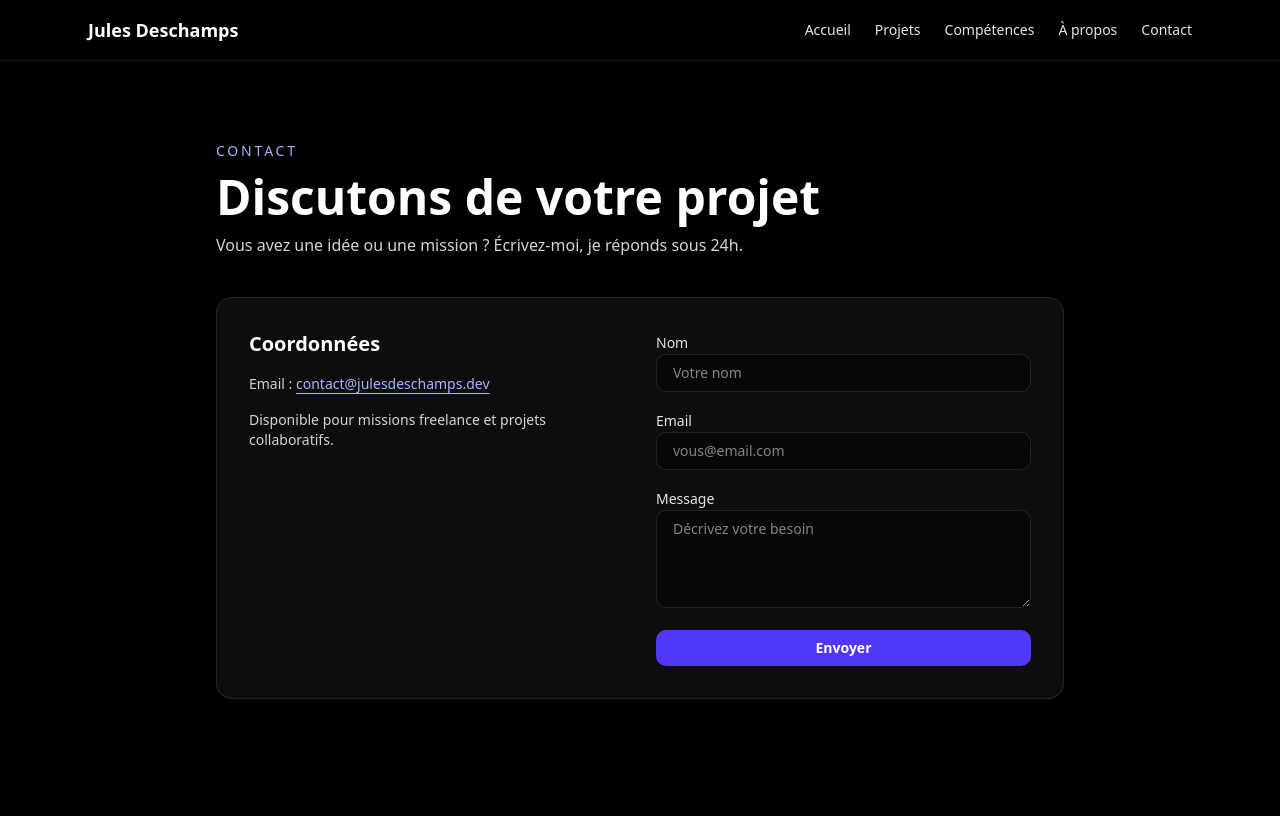
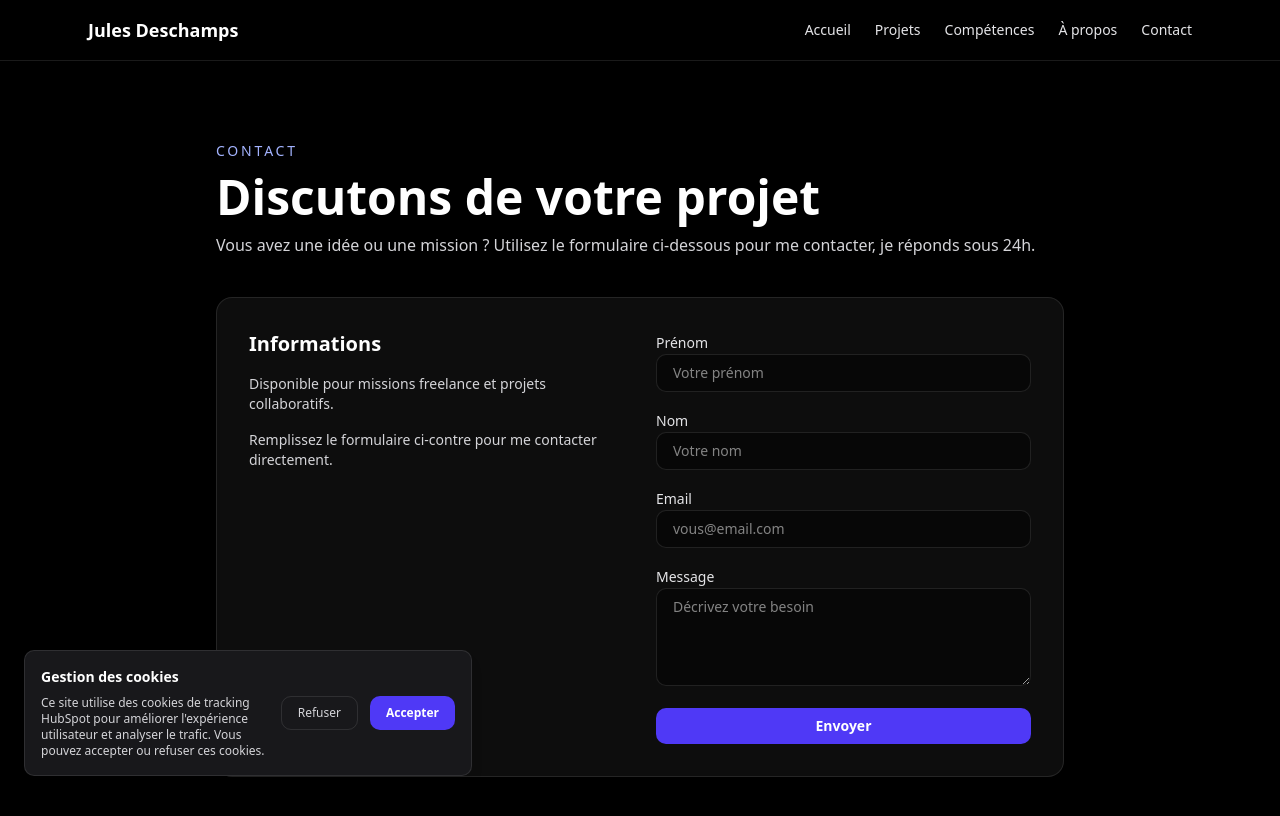
Before and after one commit to julesdeschamps24/portfolio, a Next.js app: page /contact in a window 1280 px wide. Shown: the top 816 px of the page. Built offline with nearby package versions, Linux system fonts and the light colour scheme.

Commit message:
Enhance contact form functionality with HubSpot integration, add cookie consent management, and improve image optimization settings

```diff
--- a/app/api/contact/route.ts
+++ b/app/api/contact/route.ts
@@ -1,11 +1,10 @@
 import { NextResponse } from "next/server";
-import nodemailer from "nodemailer";
+import { HUBSPOT } from "@/lib/constants";
 
 const MAX_BODY_SIZE = 5000;
 const MAX_NAME_LENGTH = 100;
 const MAX_EMAIL_LENGTH = 200;
 const MAX_MESSAGE_LENGTH = 2000;
-const DEFAULT_SMTP_PORT = 587;
 
 function isValidEmail(email: string): boolean {
   return /^[^\s@]+@[^\s@]+\.[^\s@]+$/.test(email);
@@ -16,37 +15,16 @@ function badRequest(message: string): NextResponse {
 }
 
 interface ContactPayload {
-  name?: unknown;
+  firstname?: unknown;
+  lastname?: unknown;
   email?: unknown;
   message?: unknown;
+  pageUri?: unknown;
+  pageName?: unknown;
+  hutk?: unknown;
 }
 
 export async function POST(request: Request) {
-  const {
-    SMTP_HOST,
-    SMTP_PORT,
-    SMTP_USER,
-    SMTP_PASS,
-    SMTP_SECURE,
-    CONTACT_FROM,
-    CONTACT_TO,
-  } = process.env;
-
-  if (
-    !SMTP_HOST ||
-    !SMTP_PORT ||
-    !SMTP_USER ||
-    !SMTP_PASS ||
-    !CONTACT_FROM ||
-    !CONTACT_TO
-  ) {
-    console.error("Missing SMTP configuration");
-    return NextResponse.json(
-      { ok: false, message: "Configuration SMTP manquante." },
-      { status: 500 },
-    );
-  }
-
   const rawBody = await request.text();
   if (rawBody.length > MAX_BODY_SIZE) {
     return badRequest("Requête trop volumineuse.");
@@ -60,17 +38,33 @@ export async function POST(request: Request) {
   }
 
   const contactData = payload as ContactPayload;
-  const name =
-    typeof contactData.name === "string" ? contactData.name.trim() : "";
+  const firstname =
+    typeof contactData.firstname === "string"
+      ? contactData.firstname.trim()
+      : "";
+  const lastname =
+    typeof contactData.lastname === "string"
+      ? contactData.lastname.trim()
+      : "";
   const email =
     typeof contactData.email === "string" ? contactData.email.trim() : "";
   const message =
     typeof contactData.message === "string" ? contactData.message.trim() : "";
+  const pageUri =
+    typeof contactData.pageUri === "string" ? contactData.pageUri : "";
+  const pageName =
+    typeof contactData.pageName === "string" ? contactData.pageName : "";
+  const hutk =
+    typeof contactData.hutk === "string" ? contactData.hutk : null;
 
-  if (!name || !email || !message) {
+  // Validation des champs requis
+  if (!firstname || !lastname || !email || !message) {
     return badRequest("Tous les champs sont requis.");
   }
-  if (name.length > MAX_NAME_LENGTH) {
+  if (firstname.length > MAX_NAME_LENGTH) {
+    return badRequest("Prénom trop long.");
+  }
+  if (lastname.length > MAX_NAME_LENGTH) {
     return badRequest("Nom trop long.");
   }
   if (email.length > MAX_EMAIL_LENGTH || !isValidEmail(email)) {
@@ -80,38 +74,63 @@ export async function POST(request: Request) {
     return badRequest("Message trop long.");
   }
 
-  const transporter = nodemailer.createTransport({
-    host: SMTP_HOST,
-    port: Number(SMTP_PORT) || DEFAULT_SMTP_PORT,
-    secure: SMTP_SECURE === "true" || SMTP_SECURE === "1",
-    auth: {
-      user: SMTP_USER,
-      pass: SMTP_PASS,
+  // Construction du payload HubSpot
+  const hubspotPayload: {
+    fields: Array<{ name: string; value: string }>;
+    context: {
+      pageUri: string;
+      pageName: string;
+      hutk?: string;
+    };
+    // TODO: Si HubSpot requiert un consentement RGPD, ajouter ici :
+    // legalConsentOptions: { ... }
+  } = {
+    fields: [
+      { name: HUBSPOT.FIELD_MAPPING.firstname, value: firstname },
+      { name: HUBSPOT.FIELD_MAPPING.lastname, value: lastname },
+      { name: HUBSPOT.FIELD_MAPPING.email, value: email },
+      // TODO: Si le champ "Message" dans HubSpot n'a pas le nom interne "message",
+      // modifier HUBSPOT.FIELD_MAPPING.message dans lib/constants.ts avec le nom interne correct
+      { name: HUBSPOT.FIELD_MAPPING.message, value: message },
+    ],
+    context: {
+      pageUri,
+      pageName,
     },
-  });
+  };
 
-  const html = `
-    <p><strong>Nom :</strong> ${name}</p>
-    <p><strong>Email :</strong> ${email}</p>
-    <p><strong>Message :</strong></p>
-    <p>${message.replace(/\n/g, "<br />")}</p>
-  `;
+  // Ajouter le cookie hubspotutk si présent
+  if (hutk) {
+    hubspotPayload.context.hutk = hutk;
+  }
 
   try {
-    await transporter.sendMail({
-      from: CONTACT_FROM,
-      to: CONTACT_TO,
-      replyTo: email,
-      subject: `Nouveau message de ${name}`,
-      text: `Nom: ${name}\nEmail: ${email}\n\n${message}`,
-      html,
+    const response = await fetch(HUBSPOT.ENDPOINT, {
+      method: "POST",
+      headers: {
+        "Content-Type": "application/json",
+      },
+      body: JSON.stringify(hubspotPayload),
     });
+
+    if (!response.ok) {
+      const errorText = await response.text();
+      console.error("Erreur HubSpot Forms API:", {
+        status: response.status,
+        statusText: response.statusText,
+        body: errorText,
+      });
+      return NextResponse.json(
+        { ok: false, message: "Échec de l'envoi" },
+        { status: 500 },
+      );
+    }
 
     return NextResponse.json({ ok: true });
   } catch (error) {
-    console.error("Erreur envoi email contact", error);
+    console.error("Erreur lors de l'envoi vers HubSpot:", error);
     return NextResponse.json(
-      { ok: false, message: "Erreur lors de l'envoi du message." },
+      { ok: false, message: "Échec de l'envoi" },
       { status: 500 },
     );
   }
--- a/app/contact/page.tsx
+++ b/app/contact/page.tsx
@@ -12,24 +12,18 @@ export default function ContactPage() {
             Discutons de votre projet
           </h1>
           <p className="text-base text-zinc-300">
-            Vous avez une idée ou une mission ? Écrivez-moi, je réponds sous 24h.
+            Vous avez une idée ou une mission ? Utilisez le formulaire ci-dessous pour me contacter, je réponds sous 24h.
           </p>
         </header>
 
         <section className="grid gap-8 rounded-2xl border border-white/10 bg-white/5 p-8 shadow-lg backdrop-blur md:grid-cols-2">
           <div className="space-y-4">
-            <h2 className="text-xl font-semibold">Coordonnées</h2>
+            <h2 className="text-xl font-semibold">Informations</h2>
             <p className="text-sm text-zinc-300">
-              Email :{" "}
-              <a
-                href="mailto:contact@julesdeschamps.dev"
-                className="text-indigo-300 underline underline-offset-4 hover:text-indigo-200"
-              >
-                contact@julesdeschamps.dev
-              </a>
+              Disponible pour missions freelance et projets collaboratifs.
             </p>
             <p className="text-sm text-zinc-300">
-              Disponible pour missions freelance et projets collaboratifs.
+              Remplissez le formulaire ci-contre pour me contacter directement.
             </p>
           </div>
 
--- a/app/layout.tsx
+++ b/app/layout.tsx
@@ -2,6 +2,8 @@ import type { Metadata } from "next";
 import { Geist, Geist_Mono } from "next/font/google";
 import "./globals.css";
 import { Navigation } from "@/components/navigation";
+import { CookieBanner } from "@/components/cookie-banner";
+import { HubSpotScript } from "@/components/hubspot-script";
 
 const geistSans = Geist({
   variable: "--font-geist-sans",
@@ -28,8 +30,11 @@ export default function RootLayout({
       <body
         className={`${geistSans.variable} ${geistMono.variable} antialiased bg-black text-white`}
       >
+        {/* HubSpot Tracking Script - chargé uniquement après consentement */}
+        <HubSpotScript />
         <Navigation />
         {children}
+        <CookieBanner />
       </body>
     </html>
   );
--- a/components/contact-form.tsx
+++ b/components/contact-form.tsx
@@ -12,6 +12,37 @@ type FormStatus = {
   message: string;
 };
 
+// Fonction utilitaire pour récupérer un cookie par son nom
+function getCookie(name: string): string | null {
+  if (typeof document === "undefined") return null;
+
+  const cookies = document.cookie.split(";");
+  for (const cookie of cookies) {
+    const trimmedCookie = cookie.trim();
+    if (!trimmedCookie) continue;
+
+    // Diviser uniquement sur le premier "=" pour gérer les valeurs contenant "="
+    const equalIndex = trimmedCookie.indexOf("=");
+    if (equalIndex === -1) continue;
+
+    const cookieName = trimmedCookie.substring(0, equalIndex);
+    const cookieValue = trimmedCookie.substring(equalIndex + 1);
+
+    if (cookieName === name) {
+      // Retourner même les valeurs vides pour gérer les cookies avec valeur vide
+      if (cookieValue) {
+        try {
+          return decodeURIComponent(cookieValue);
+        } catch {
+          return cookieValue;
+        }
+      }
+      return ""; // Retourner une chaîne vide si le cookie existe mais a une valeur vide
+    }
+  }
+  return null;
+}
+
 export function ContactForm({ className }: ContactFormProps) {
   const [formStatus, setFormStatus] = useState<FormStatus>({
     type: null,
@@ -21,14 +52,31 @@ export function ContactForm({ className }: ContactFormProps) {
 
   const handleSubmit = async (e: FormEvent<HTMLFormElement>) => {
     e.preventDefault();
+
+    // Protection anti-spam : vérifier le champ honeypot
+    const formData = new FormData(e.currentTarget);
+    const honeypot = formData.get("website") as string;
+    // Vérifier que le champ est vide (même avec uniquement des espaces, c'est suspect)
+    // Un utilisateur légitime ne devrait jamais interagir avec ce champ caché
+    if (honeypot && honeypot.length > 0) {
+      // Bot détecté, ne pas envoyer
+      return;
+    }
+
     setIsSubmitting(true);
     setFormStatus({ type: null, message: "" });
 
-    const formData = new FormData(e.currentTarget);
+    // Récupérer le cookie hubspotutk pour lier la soumission aux contacts existants
+    const hubspotutk = getCookie("hubspotutk");
+
     const data = {
-      name: formData.get("name") as string,
+      firstname: formData.get("firstname") as string,
+      lastname: formData.get("lastname") as string,
       email: formData.get("email") as string,
       message: formData.get("message") as string,
+      pageUri: typeof window !== "undefined" ? window.location.href : "",
+      pageName: typeof document !== "undefined" ? document.title : "",
+      hutk: hubspotutk, // Envoyé uniquement si présent
     };
 
     try {
@@ -66,13 +114,35 @@ export function ContactForm({ className }: ContactFormProps) {
 
   return (
     <form className={className} onSubmit={handleSubmit}>
+      {/* Champ honeypot pour protection anti-spam */}
+      <input
+        type="text"
+        name="website"
+        tabIndex={-1}
+        autoComplete="off"
+        className="hidden"
+        aria-hidden="true"
+      />
+
       <div className="space-y-2">
-        <label htmlFor="name" className="text-sm text-zinc-200">
+        <label htmlFor="firstname" className="text-sm text-zinc-200">
+          Prénom
+        </label>
+        <input
+          id="firstname"
+          name="firstname"
+          className="w-full rounded-lg border border-white/10 bg-black/40 px-4 py-2 text-sm text-white outline-none transition focus:border-indigo-400"
+          placeholder="Votre prénom"
+          required
+        />
+      </div>
+      <div className="space-y-2">
+        <label htmlFor="lastname" className="text-sm text-zinc-200">
           Nom
         </label>
         <input
-          id="name"
-          name="name"
+          id="lastname"
+          name="lastname"
           className="w-full rounded-lg border border-white/10 bg-black/40 px-4 py-2 text-sm text-white outline-none transition focus:border-indigo-400"
           placeholder="Votre nom"
           required
--- /dev/null
+++ b/components/cookie-banner.tsx
@@ -0,0 +1,59 @@
+"use client";
+
+import { motion, AnimatePresence } from "framer-motion";
+import { useCookieConsent } from "@/lib/hooks/use-cookie-consent";
+import { ANIMATION } from "@/lib/constants";
+
+export function CookieBanner() {
+  const { consentStatus, acceptCookies, rejectCookies, isMounted } =
+    useCookieConsent();
+
+  // Ne pas afficher avant le montage pour éviter l'hydratation mismatch
+  if (!isMounted || consentStatus !== "pending") {
+    return null;
+  }
+
+  return (
+    <AnimatePresence>
+      <motion.div
+        initial={{ y: 100, opacity: 0 }}
+        animate={{ y: 0, opacity: 1 }}
+        exit={{ y: 100, opacity: 0 }}
+        transition={{
+          duration: ANIMATION.FADE_DURATION,
+          ease: ANIMATION.EASING,
+        }}
+        className="fixed bottom-6 left-6 z-50 bg-zinc-900 border border-white/10 rounded-lg p-4 shadow-lg max-w-md"
+      >
+        <div>
+          <div className="flex flex-col gap-4 md:flex-row md:items-center md:justify-between">
+            <div className="flex-1">
+              <h3 className="text-sm font-semibold text-white mb-2">
+                Gestion des cookies
+              </h3>
+              <p className="text-xs text-zinc-300">
+                Ce site utilise des cookies de tracking HubSpot pour améliorer
+                l'expérience utilisateur et analyser le trafic. Vous pouvez
+                accepter ou refuser ces cookies.
+              </p>
+            </div>
+            <div className="flex gap-3 flex-shrink-0">
+              <button
+                onClick={rejectCookies}
+                className="px-4 py-2 text-xs font-medium text-zinc-300 hover:text-white transition rounded-lg border border-white/10 hover:border-white/20"
+              >
+                Refuser
+              </button>
+              <button
+                onClick={acceptCookies}
+                className="px-4 py-2 text-xs font-semibold text-white bg-indigo-600 hover:bg-indigo-500 transition rounded-lg"
+              >
+                Accepter
+              </button>
+            </div>
+          </div>
+        </div>
+      </motion.div>
+    </AnimatePresence>
+  );
+}
--- /dev/null
+++ b/components/hubspot-script.tsx
@@ -0,0 +1,24 @@
+"use client";
+
+import Script from "next/script";
+import { useCookieConsent } from "@/lib/hooks/use-cookie-consent";
+
+/**
+ * Composant pour charger le script HubSpot uniquement après consentement aux cookies
+ */
+export function HubSpotScript() {
+  const { hasConsent, isMounted } = useCookieConsent();
+
+  // Ne pas charger avant le montage pour éviter l'hydratation mismatch
+  if (!isMounted || !hasConsent) {
+    return null;
+  }
+
+  return (
+    <Script
+      id="hs-script-loader"
+      strategy="afterInteractive"
+      src="https://js-eu1.hs-scripts.com/147436504.js"
+    />
+  );
+}
--- a/components/sections/contact-section.tsx
+++ b/components/sections/contact-section.tsx
@@ -2,8 +2,6 @@
 
 import { ContactForm } from "@/components/contact-form";
 import { SectionHeader } from "./section-header";
-
-const CONTACT_EMAIL = "contact@julesdeschamps.dev";
 
 export function ContactSection() {
   return (
@@ -12,23 +10,17 @@ export function ContactSection() {
         <SectionHeader
           label="Contact"
           title="Discutons de votre projet"
-          description="Vous avez une idée ou une mission ? Écrivez-moi, je réponds sous 24h."
+          description="Vous avez une idée ou une mission ? Utilisez le formulaire ci-dessous pour me contacter, je réponds sous 24h."
         />
 
         <section className="grid gap-8 rounded-2xl border border-white/10 bg-white/5 p-8 shadow-lg backdrop-blur md:grid-cols-2">
           <div className="space-y-4">
-            <h3 className="text-xl font-semibold">Coordonnées</h3>
+            <h3 className="text-xl font-semibold">Informations</h3>
             <p className="text-sm text-zinc-300">
-              Email :{" "}
-              <a
-                href={`mailto:${CONTACT_EMAIL}`}
-                className="text-indigo-300 underline underline-offset-4 hover:text-indigo-200"
-              >
-                {CONTACT_EMAIL}
-              </a>
+              Disponible pour missions freelance et projets collaboratifs.
             </p>
             <p className="text-sm text-zinc-300">
-              Disponible pour missions freelance et projets collaboratifs.
+              Remplissez le formulaire ci-contre pour me contacter directement.
             </p>
           </div>
 
--- /dev/null
+++ b/lib/hooks/use-cookie-consent.ts
@@ -0,0 +1,49 @@
+import { useEffect, useState } from "react";
+import { STORAGE_KEYS } from "@/lib/constants";
+
+type ConsentStatus = "pending" | "accepted" | "rejected";
+
+/**
+ * Hook pour gérer le consentement aux cookies
+ *
+ * IMPORTANT: Toujours initialiser avec les mêmes valeurs côté serveur et client
+ * pour éviter les erreurs d'hydratation. L'état est mis à jour dans useEffect
+ * après le montage du composant côté client uniquement.
+ */
+export function useCookieConsent() {
+  // Toujours initialiser à "pending" pour garantir un rendu identique serveur/client
+  const [consentStatus, setConsentStatus] = useState<ConsentStatus>("pending");
+  const [isMounted, setIsMounted] = useState(false);
+
+  useEffect(() => {
+    setIsMounted(true);
+    // Vérifier le consentement existant (uniquement côté client)
+    const storedConsent = localStorage.getItem(STORAGE_KEYS.COOKIE_CONSENT);
+    if (storedConsent === "accepted") {
+      setConsentStatus("accepted");
+    } else if (storedConsent === "rejected") {
+      setConsentStatus("rejected");
+    } else {
+      setConsentStatus("pending");
+    }
+  }, []);
+
+  const acceptCookies = () => {
+    localStorage.setItem(STORAGE_KEYS.COOKIE_CONSENT, "accepted");
+    setConsentStatus("accepted");
+  };
+
+  const rejectCookies = () => {
+    localStorage.setItem(STORAGE_KEYS.COOKIE_CONSENT, "rejected");
+    setConsentStatus("rejected");
+  };
+
+  return {
+    consentStatus,
+    hasConsent: consentStatus === "accepted",
+    isPending: consentStatus === "pending",
+    acceptCookies,
+    rejectCookies,
+    isMounted, // Pour éviter l'hydratation mismatch
+  };
+}
```
Also changed, not shown: lib/constants.ts (+19 -2 lines), next.config.ts (+13 -0 lines).
